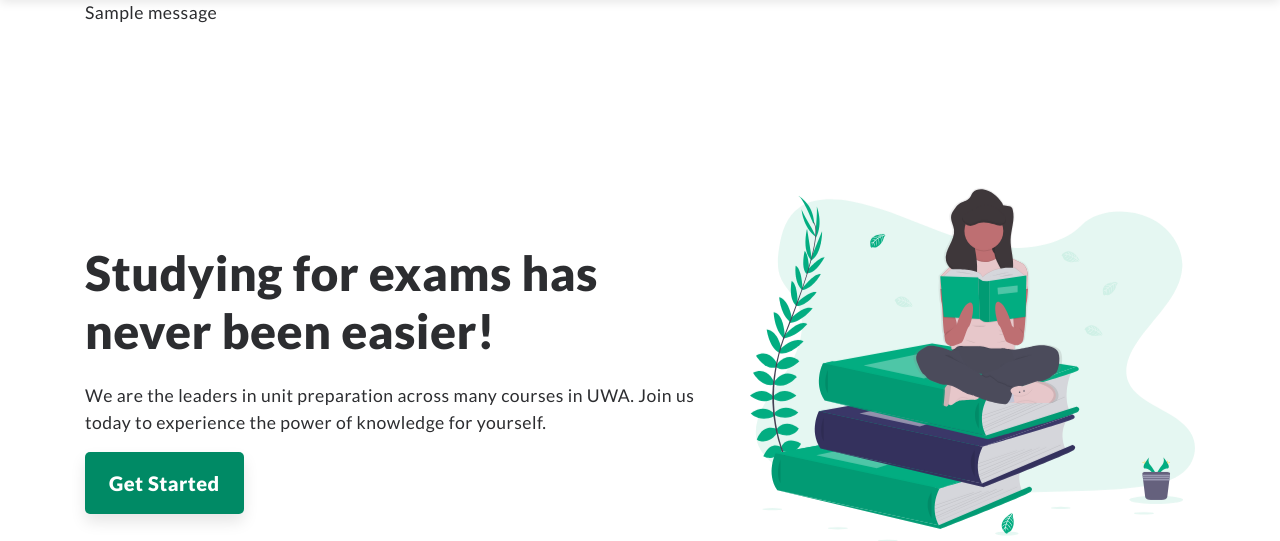
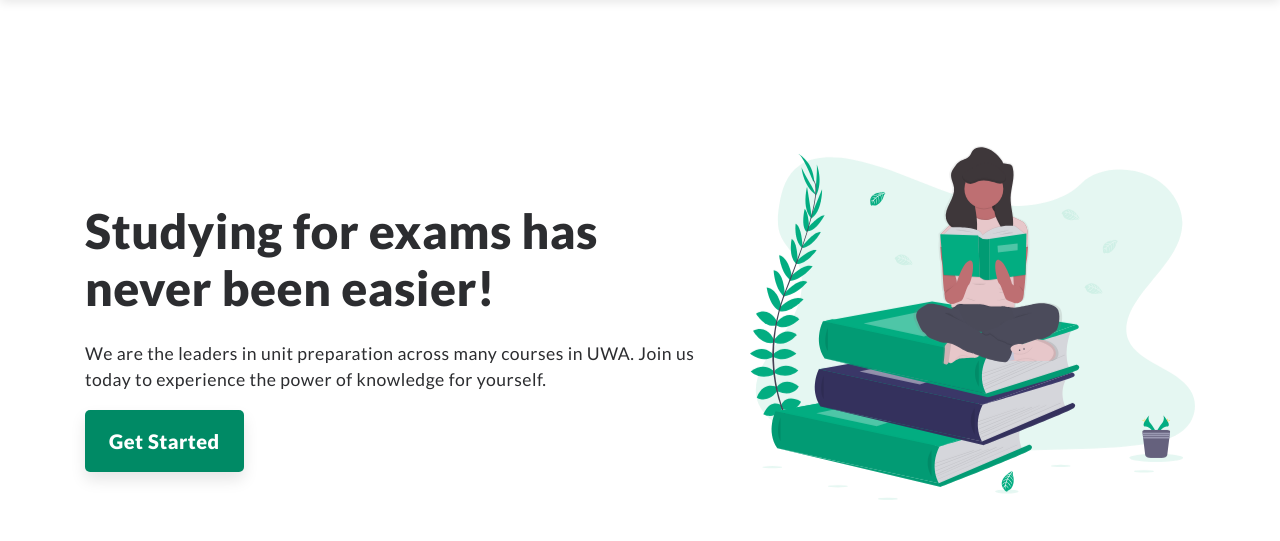
Before and after one commit to brucehow/examinaid, a Flask app: page / in a window 1280 px wide. Shown: the part 71-612 px from the top of the page. Run offline with Flask 2, Linux system fonts and the light colour scheme; tables that the repository leaves empty hold one stand-in row (values such as "Sample post"); one stand-in notice (Sample message) is shown; some libraries are stand-ins or nearby versions.

Commit message:
Remove debug flash messages

```diff
--- a/app/templates/index.html
+++ b/app/templates/index.html
@@ -51,20 +51,6 @@
       </nav>
     </header>
     <main>
-      <!-- Get flashed messages -->
-      {% with messages = get_flashed_messages() %}
-        {% if messages %}
-        <ul class="flashed-messages container">
-          {% for message in messages %}
-          <li>{{ message }}</li>
-          {% endfor %}
-        </ul>
-        {% endif %}
-      {% endwith %}
-      {% if welcome_string %}
-      <p>{{ welcome_string }}</p>
-      {% else %}
-      {% endif %}
       {% block content %}
       <!-- Landing/Home Section -->
       <section class="landing">
```
